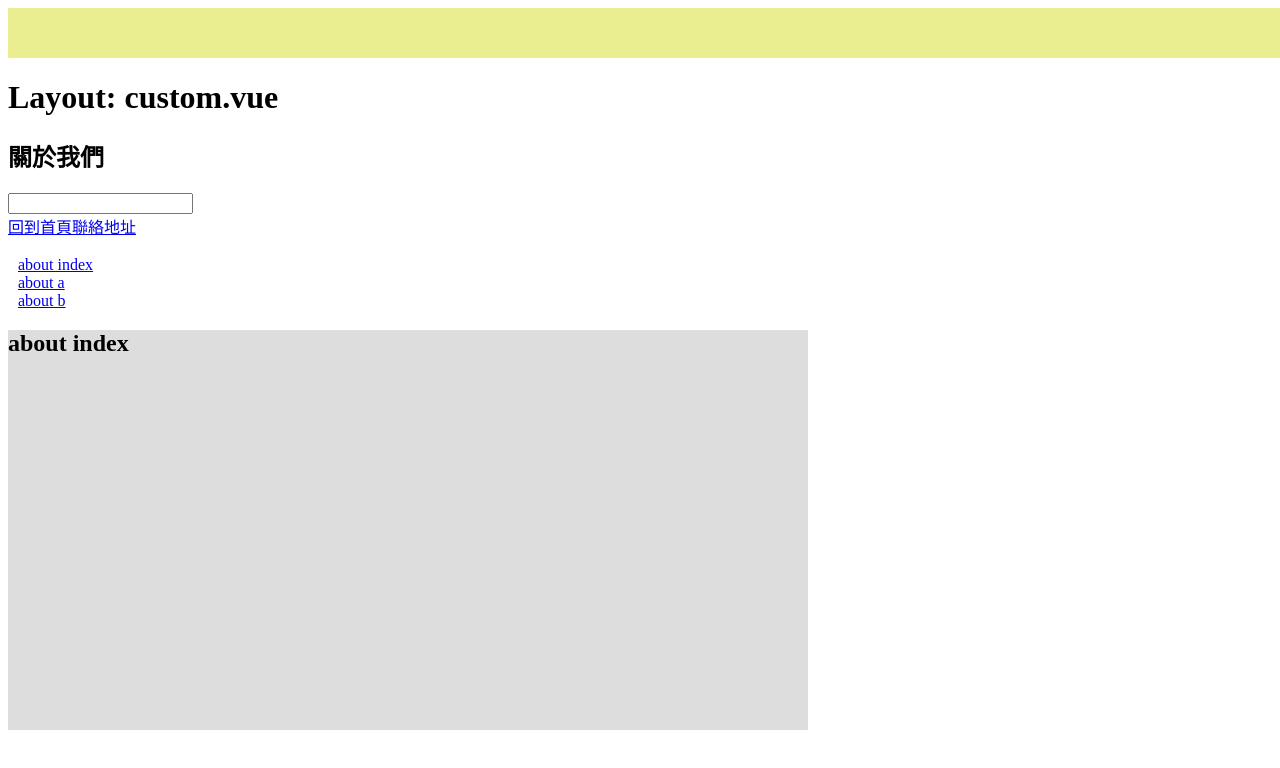
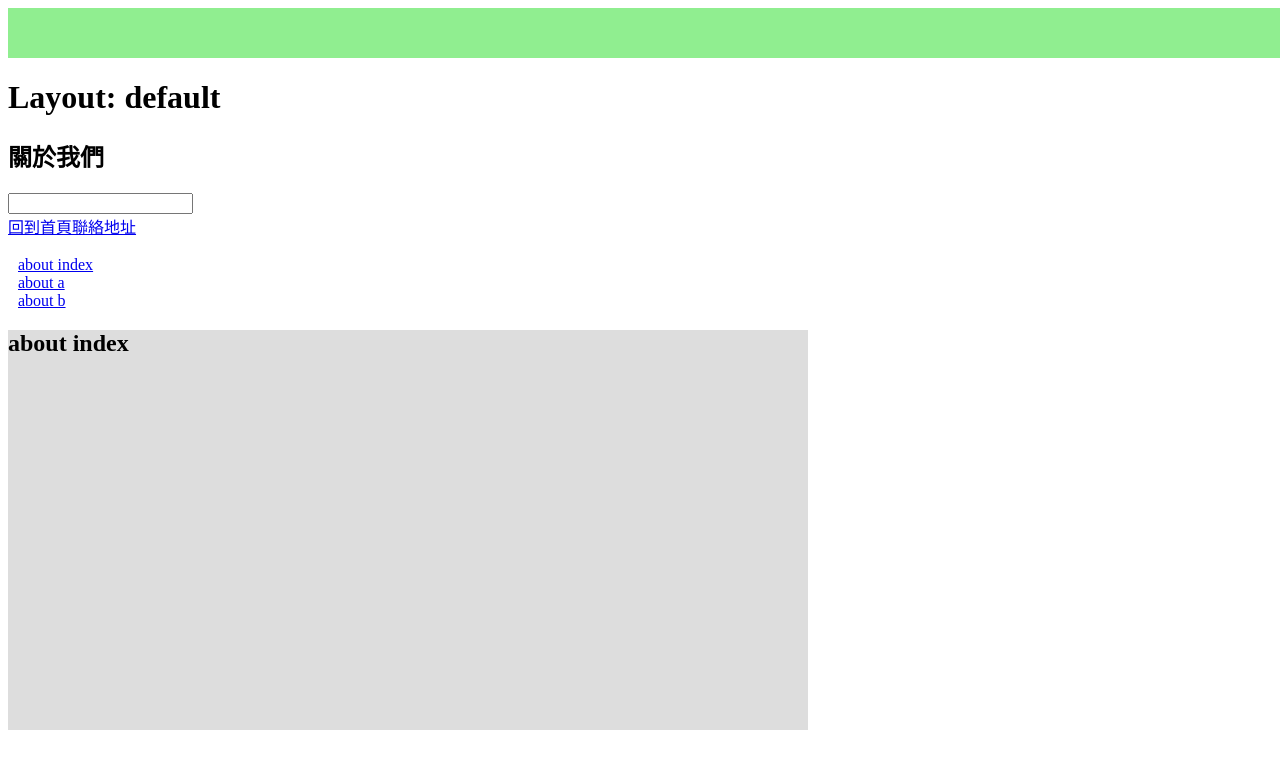
Before and after one commit to wen-3/nuxt_week3, a Nuxt app: page /about in a window 1280 px wide. Shown: the top 768 px of the page. Built offline with nearby package versions, Linux system fonts and the light colour scheme.

Commit message:
動態更改轉換 layout

```diff
--- a/app.vue
+++ b/app.vue
@@ -1,10 +1,16 @@
 <script setup>
+const layout = ref("custom");
 
+onMounted(() => {
+  setTimeout(() => {
+    layout.value = "default";
+  }, 1500);
+})
 </script>
 
 <template>
   <div>
-    <NuxtLayout>
+    <NuxtLayout :name="layout">
       <NuxtPage />
     </NuxtLayout>
   </div>
```
